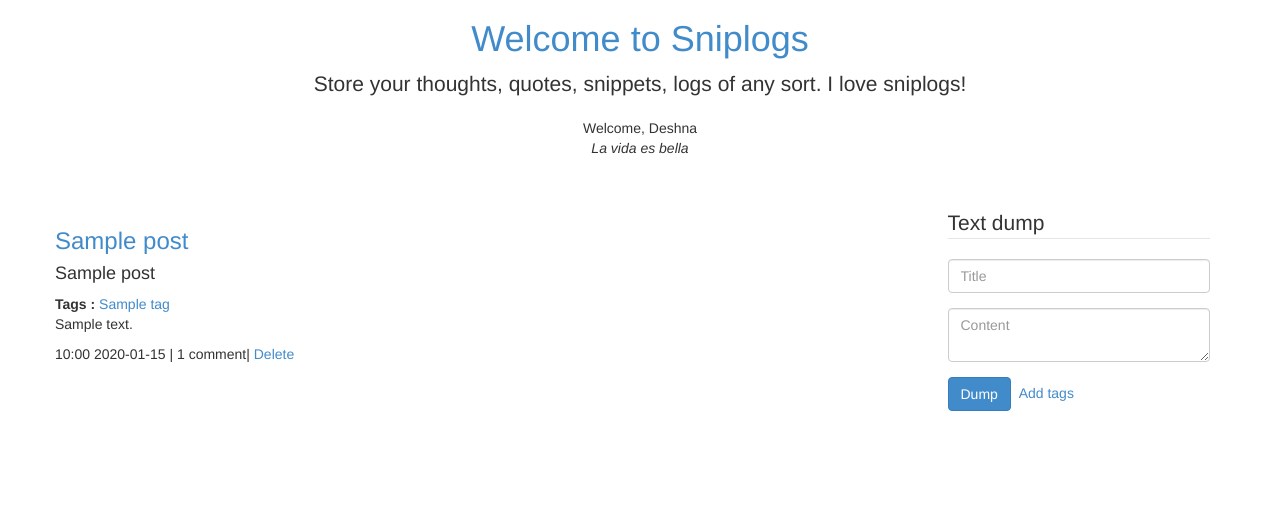
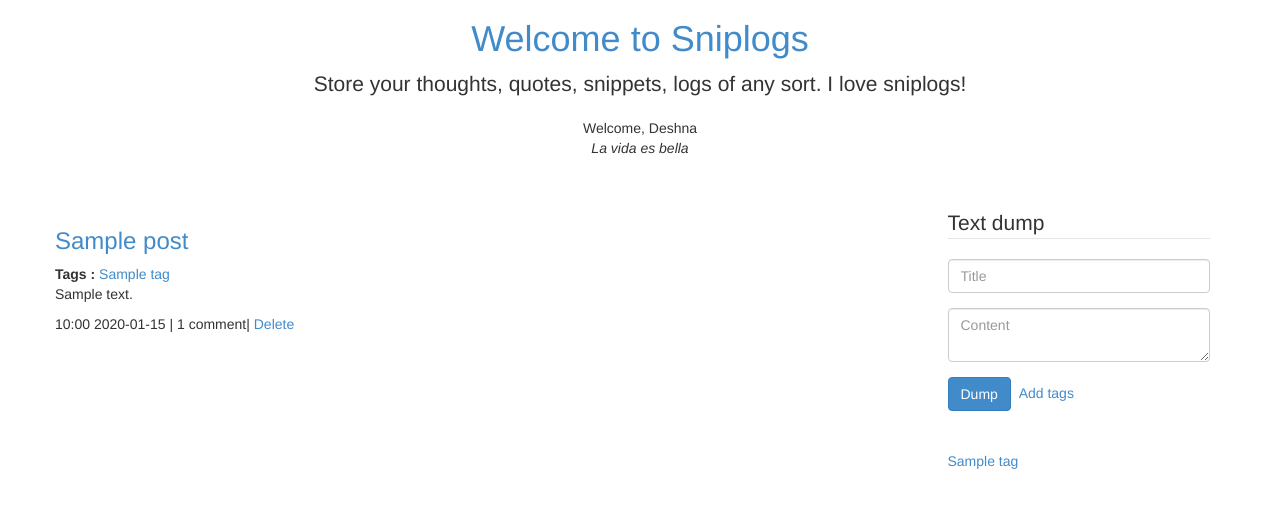
Before and after one commit to deshanadesai/SnipLog, a Flask app: template snippetlog/templates/list.html in a window 1280 px wide. Shown: the part 51-559 px from the top of the page. Run offline with Flask 2, Linux system fonts and the light colour scheme; the template is opened without the code that fills it: values that come from a table or form of the project are taken from there, most other values are stand-ins (such as "Sample title", 1, 10 or a date in 2020); some libraries are stand-ins or nearby versions.

Commit message:
Added tagcolumn below dump

```diff
--- a/manage.py
+++ b/manage.py
@@ -39,14 +39,18 @@ def GetList():
     user = UserInfo.objects.get(userID = current_user.userID)
     print user.userID
     #posts=Post.objects.get_or_404(user = user)
-    check= Post.objects.all()
-    print "Here it goes:"
-    for ch in check:
-		print ch.title
-    print "ends here"
+    taglist=[]
     posts=Post.objects(user=user)
+    for post in posts:
+        tags = post.tags
+        if tags not in taglist and tags:
+			for tag in tags:
+				print tag.encode('utf-8')
+				taglist.append(tag)
+
+
     form=AddPostForm(request.form)
-    return render_template("list.html",posts=posts,form=form)
+    return render_template("list.html",posts=posts,form=form, taglist=taglist)
 
 @app.route('/<title>')
 @login_required
--- a/snippetlog/templates/list.html
+++ b/snippetlog/templates/list.html
@@ -73,22 +73,28 @@
         </div>
 
 		<div class="form-group" style = "display:none" id="tags">
-          <input type="text"  name="tags" id="tags" class="form-control" required="required" placeholder = "Tags">
+          <input type="text"  name="tags" id="tags" class="form-control"  placeholder = "Tags">
         </div>
 
 
 		<button type="submit" id="submit" class="btn btn-primary" name="dump" value="dump">Dump</button> &nbsp;<a onclick = "div_tags();" href="#">Add tags</a>
 
-      </form>
+      </form><br><br>
+	<div class="form-group">
+		{% for tag in taglist %}
+			<a href='/tag/{{tag}}'>{{tag}}</a><br>
+        {% endfor %}
+	</div>
     </div>
     </a>
 
     <br><br>
     {% for post in posts %}
+	<div class="form-group">
       <h3><a href="{{ url_for('GetDetail', title=post.title) }}">{{ post.title }}</a></h3>
-	  {% if post.subtitle %}
+<!--	  {% if post.subtitle %}
       	<h4>{{ post.subtitle }}</h4>
-	  {% endif %}
+	  {% endif %}-->
       <b> Tags : </b>
       {% if post.tags|length == 0 %}
         <i>None</i>
@@ -109,6 +115,7 @@
             {{ total }} comment {%- if total > 1 %}s{%- endif -%} | <a href="{{url_for('deletepost',title=post.title) }}">Delete</a>
         {% endwith %}
       </p><br>
+	</div>
     {% endfor %}
   </div>
 
```
